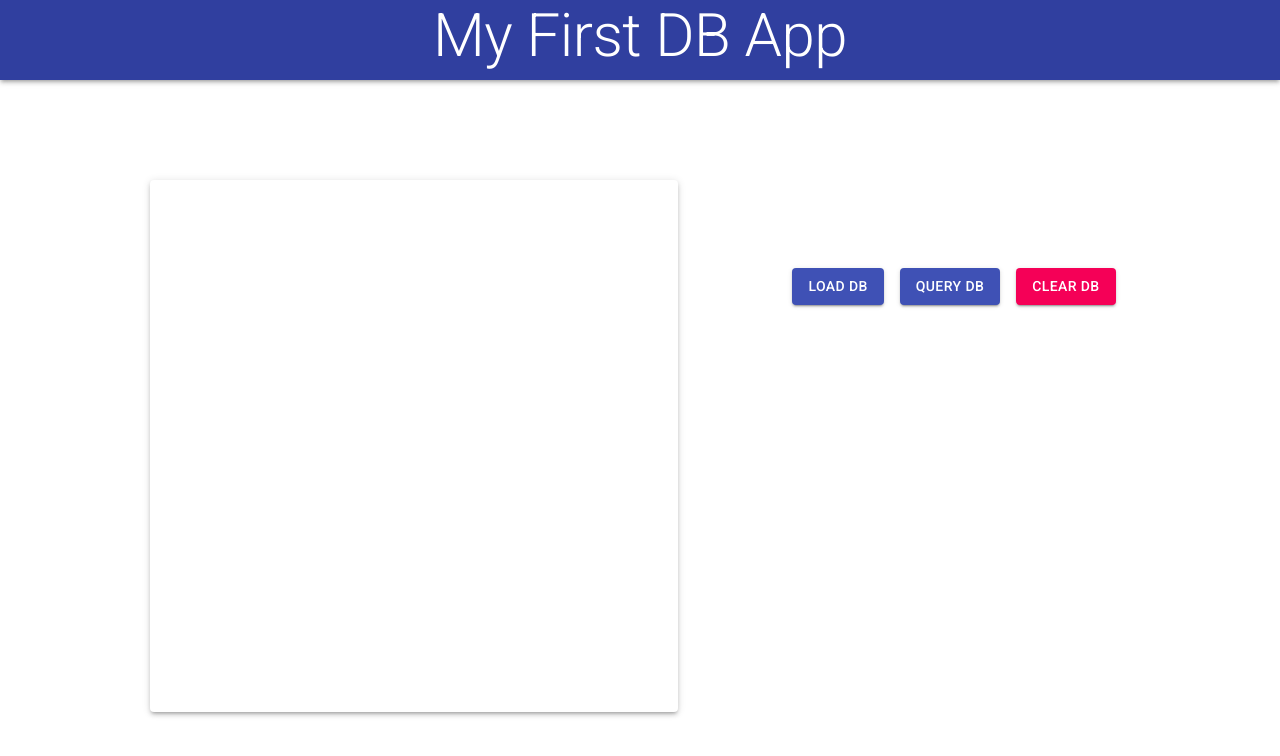
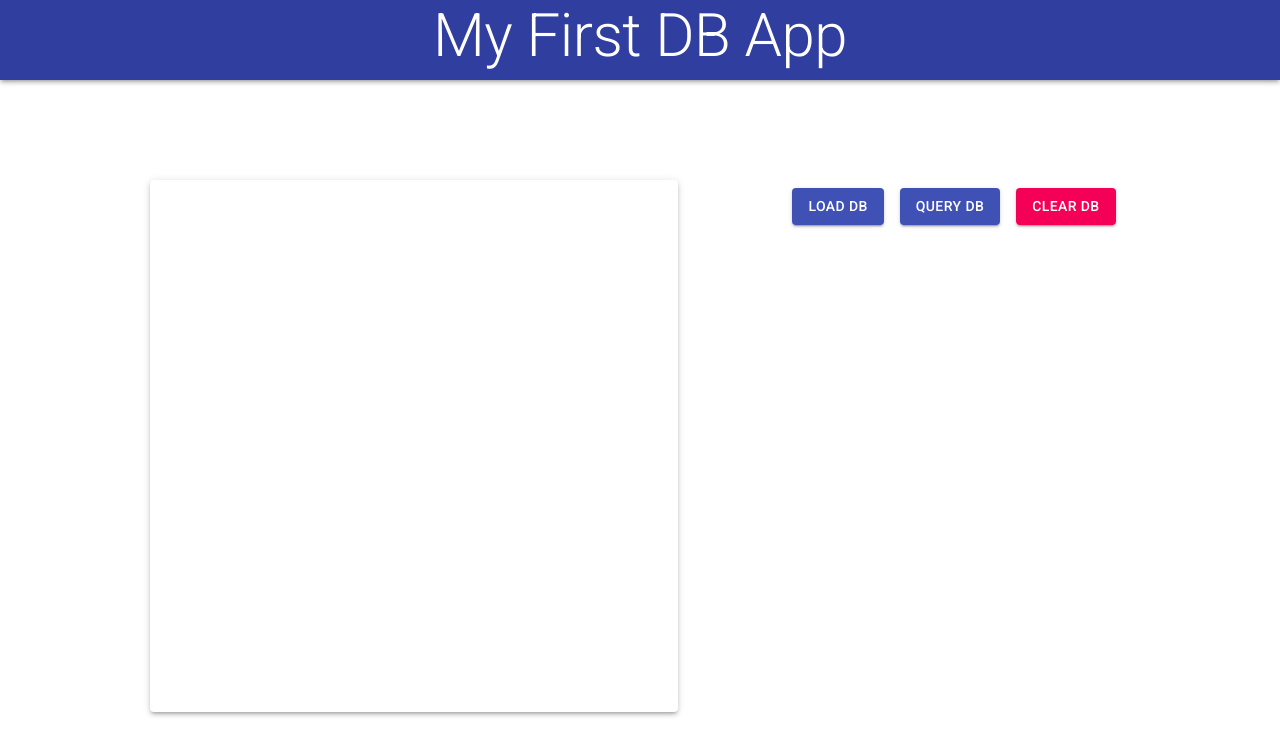
Before and after one commit to MeryCardenas23/First-DB-App, a React (Create React App) app: page / in a window 1280 px wide. Shown: the top 756 px of the page. Built offline with nearby package versions, Linux system fonts and the light colour scheme.

Commit message:
feat(ControlPanel): Connect QueryDB button with queryDB event handler

```diff
--- a/src/components/ControlPanel.jsx
+++ b/src/components/ControlPanel.jsx
@@ -1,27 +1,26 @@
 import React from 'react';
-import { makeStyles } from '@material-ui/core/styles';
+import PropTypes from 'prop-types';
+import { withStyles } from '@material-ui/core/styles';
 import Button from '@material-ui/core/Button';
 
-import { loadDB } from "../actions";
-
-const useStyles = makeStyles((theme) => ({
-  controlPanel: {
-    paddingTop: theme.spacing(10),
+const styles = (theme) => ({
+  root: {
     '& > *': {
       margin: theme.spacing(1),
     },
   },
-}));
+});
 
-export default function ControlPanel() {
-  const classes = useStyles();
+const ControlPanel = (props) => {
+  const { classes, actions } = props;
+  const { loadDB, getCustomers, showCustomers } = actions;
 
   return (
-    <div className={classes.controlPanel}>
+    <div className={classes.root}>
       <Button variant="contained" color="primary" onClick={() => loadDB()}>
         Load DB
       </Button>
-      <Button variant="contained" color="primary">
+      <Button variant="contained" color="primary" onClick={() => getCustomers(showCustomers)}>
         Query DB
       </Button>
       <Button variant="contained" color="secondary">
@@ -30,3 +29,9 @@ export default function ControlPanel() {
     </div>
   );
 }
+
+ControlPanel.propTypes = {
+  classes: PropTypes.object.isRequired,
+};
+
+export default withStyles(styles)(ControlPanel);
```
